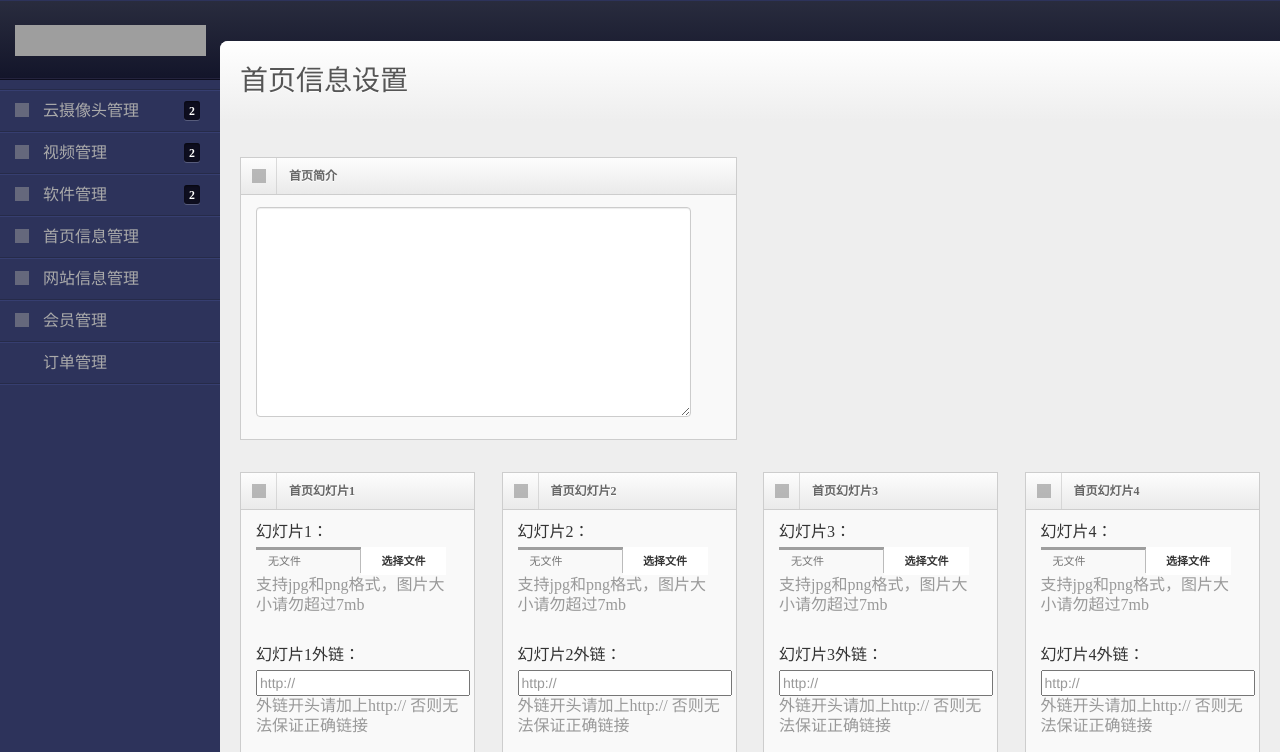
After one commit to EdenChan/Icarecam, a CodeIgniter app: the page made by application/views/indexInfo_list.php in a window 1280 px wide; the page is wider, and only the part inside the window is pictured. The commit adds this page. Shown: the top 752 px of that part. Run offline with CodeIgniter, Linux system fonts and the light colour scheme; data that the repository does not hold is empty; grey boxes are pictures that could not be loaded.

Commit message:
首页信息编辑功能完成 运费策略修改

```diff
--- a/application/models/siteinfo_model.php
+++ b/application/models/siteinfo_model.php
@@ -1,6 +1,6 @@
 <?php if ( ! defined('BASEPATH')) exit('No direct script access allowed');
 
-//视频模型
+//站点信息模型
 class SiteInfo_model extends CI_Model{
 	const TBL_siteInfo = 'siteInfo';
 
--- /dev/null
+++ b/application/views/indexInfo_list.php
@@ -0,0 +1,151 @@
+<?php require_once('header.php');?>
+    <style>
+        textarea{
+            width: auto !important;
+        }
+    </style>
+<?php require_once('sidebar.php');?>
+
+    <div id="content">
+        <div id="content-header">
+            <h1>首页信息设置</h1>
+        </div>
+        <div class="container-fluid">
+            <form action="<?php echo site_url('admin/indexInfo/update');?>" method="post" name="theForm" enctype="multipart/form-data"">
+            <div class="row-fluid">
+                <div class="span6">
+                    <div class="widget-box">
+                        <div class="widget-title">
+								<span class="icon">
+									<i class="icon-th-list"></i>
+								</span>
+                            <h5>首页简介</h5>
+                        </div>
+                        <div class="widget-content">
+                            <textarea name="index_brief_desc" id="index_brief_desc" cols="50" rows="10"><?php echo $index_brief['indexInfo_desc'];?></textarea>
+                            <input type="hidden" name="index_brief_id" value="<?php echo $index_brief['indexInfo_id'];?>"/>
+                        </div>
+                    </div>
+                </div>
+            </div>
+            <div class="row-fluid">
+                <?php for($i=1;$i<5;$i++) {
+                    $index_slide_url = 'index_slide_'.$i.'_url';
+                    $index_slide_url_true = $$index_slide_url;
+                    ?>
+                <div class="span3">
+                    <div class="widget-box">
+                        <div class="widget-title">
+								<span class="icon">
+									<i class="icon-th-list"></i>
+								</span>
+                            <h5>首页幻灯片<?php echo $i;?></h5>
+                        </div>
+                        <div class="widget-content">
+                            <div class="control-group">
+                                <label class="control-label">幻灯片<?php echo $i;?>：</label>
+                                <div class="controls">
+                                    <input type="file" name="index_slide_<?php echo $i;?>" />
+                                    <span class="help-block">支持jpg和png格式，图片大小请勿超过7mb</span>
+                                </div>
+                            </div>
+                            <?php if(file_exists('public/uploads/index_slide_'.$i.'.jpg')) {?>
+                            <div class="index_slide_<?php echo $i;?>">
+                                当前图片：<br/><a href="<?php echo $index_slide_url_true['indexInfo_desc'];?>"><img style="max-width: 150px;" src="<?php echo base_url('public/uploads/') . '/' . 'index_slide_'.$i.'.jpg'; ?>"></a>
+                                <br/><a href="<?php echo site_url('admin/indexInfo/delImg/'.$i);?>">删除</a>
+                            </div>
+                            <?php }?>
+                            <br/>
+                            <div class="control-group">
+                                <label class="control-label">幻灯片<?php echo $i;?>外链：</label>
+                                <div class="controls">
+                                    <input name="index_slide_<?php echo $i;?>_url" id="<?php echo $index_slide_url_true['indexInfo_id'];?>" value="<?php echo $index_slide_url_true['indexInfo_desc'];?>" placeholder="http://"/>
+                                    <span class="help-block">外链开头请加上http:// 否则无法保证正确链接</span>
+                                    <input type="hidden" name="index_slide_<?php echo $i;?>_url_id" value="<?php echo $index_slide_url_true['indexInfo_id'];?>"/>
+                                </div>
+                            </div>
+                        </div>
+                    </div>
+                </div>
+                <?php }?>
+            </div>
+            <div class="row-fluid">
+                <div class="span6">
+                    <div class="widget-box">
+                        <div class="widget-title">
+								<span class="icon">
+									<i class="icon-th-list"></i>
+								</span>
+                            <h5>首页slogan</h5>
+                        </div>
+                        <div class="widget-content">
+                            <div class="control-group">
+                                <label class="control-label">首页slogan文字：</label>
+                                <div class="controls">
+                                    <input name="index_slogan_desc" id="index_slogan_desc" value="<?php echo $index_slogan['indexInfo_desc'];?>"/>
+                                    <input type="hidden" name="index_slogan_id" value="<?php echo $index_slogan['indexInfo_id'];?>"/>
+                                </div>
+                            </div>
+                            <br/>
+                            <div class="control-group">
+                                <label class="control-label">首页slogan图片：</label>
+                                <div class="controls">
+                                    <input type="file" name="index_slogan_bg" />
+                                </div>
+                            </div>
+                            <div class="index_slogan_bg">
+                                当前图片：<br/><img style="max-width: 150px;" src="<?php echo base_url('public/uploads/') . '/' . 'index_slogan_bg.jpg'; ?>">
+                            </div>
+                        </div>
+                    </div>
+                </div>
+            </div>
+            <div class="row-fluid">
+                <div class="span4">
+                    <div class="widget-box">
+                        <div class="widget-title">
+								<span class="icon">
+									<i class="icon-th-list"></i>
+								</span>
+                            <h5>首页优势1</h5>
+                        </div>
+                        <div class="widget-content">
+                            <textarea name="index_merit_1_desc" id="index_merit_1_desc" cols="50" rows="10"><?php echo $index_merit_1['indexInfo_desc'];?></textarea>
+                            <input type="hidden" name="index_merit_1_id" value="<?php echo $index_merit_1['indexInfo_id'];?>"/>
+                        </div>
+                    </div>
+                </div>
+                <div class="span4">
+                    <div class="widget-box">
+                        <div class="widget-title">
+								<span class="icon">
+									<i class="icon-th-list"></i>
+								</span>
+                            <h5>首页优势2</h5>
+                        </div>
+                        <div class="widget-content">
+                            <textarea name="index_merit_2_desc" id="index_merit_2_desc" cols="50" rows="10"><?php echo $index_merit_2['indexInfo_desc'];?></textarea>
+                            <input type="hidden" name="index_merit_2_id" value="<?php echo $index_merit_2['indexInfo_id'];?>"/>
+                        </div>
+                    </div>
+                </div>
+                <div class="span4">
+                    <div class="widget-box">
+                        <div class="widget-title">
+								<span class="icon">
+									<i class="icon-th-list"></i>
+								</span>
+                            <h5>首页优势3</h5>
+                        </div>
+                        <div class="widget-content">
+                            <textarea name="index_merit_3_desc" id="index_merit_3_desc" cols="50" rows="10"><?php echo $index_merit_3['indexInfo_desc'];?></textarea>
+                            <input type="hidden" name="index_merit_3_id" value="<?php echo $index_merit_3['indexInfo_id'];?>"/>
+                        </div>
+                    </div>
+                </div>
+            </div>
+            <input class="btn btn-primary" type="submit" value="提交更新"/>
+            </form>
+        </div>
+    </div>
+<?php require_once('footer.php');?>
--- a/application/views/sidebar.php
+++ b/application/views/sidebar.php
@@ -19,6 +19,8 @@
 						<li><a href="<?php echo site_url('admin/apps/add');?>">添加软件</a></li>
 					</ul>
 				</li>
+                <li><a href="<?php echo site_url('admin/indexInfo/index');?>"><i class="icon icon-bullhorn"></i> <span>首页信息管理</span></a>
+                </li>
 				<li><a href="<?php echo site_url('admin/siteInfo/index');?>"><i class="icon icon-bullhorn"></i> <span>网站信息管理</span></a>
 				</li>
 				<li><a href="<?php echo site_url('admin/user/index');?>"><i class="icon icon-user"></i> <span>会员管理</span></a>
--- a/themes/default/cameraSingle.php
+++ b/themes/default/cameraSingle.php
@@ -110,7 +110,7 @@
                                                         foreach ($params as $k => $v) {
                                                         echo "<tr><td>".$k."</td><td>".$v."</td></tr>";
                                                         }
-                                                    ?>
+                                                   ?>
                                                 </tbody>
                                             </table>
 
```
Also changed, not shown: application/controllers/admin/indexInfo.php (added, +111 -0 lines), application/controllers/home.php (+10 -0 lines), application/controllers/order.php (+8 -7 lines), application/models/indexinfo_model.php (added, +34 -0 lines), themes/default/index.php (+20 -12 lines), themes/default/orderConfirm.php (+14 -4 lines), 2 other files.
